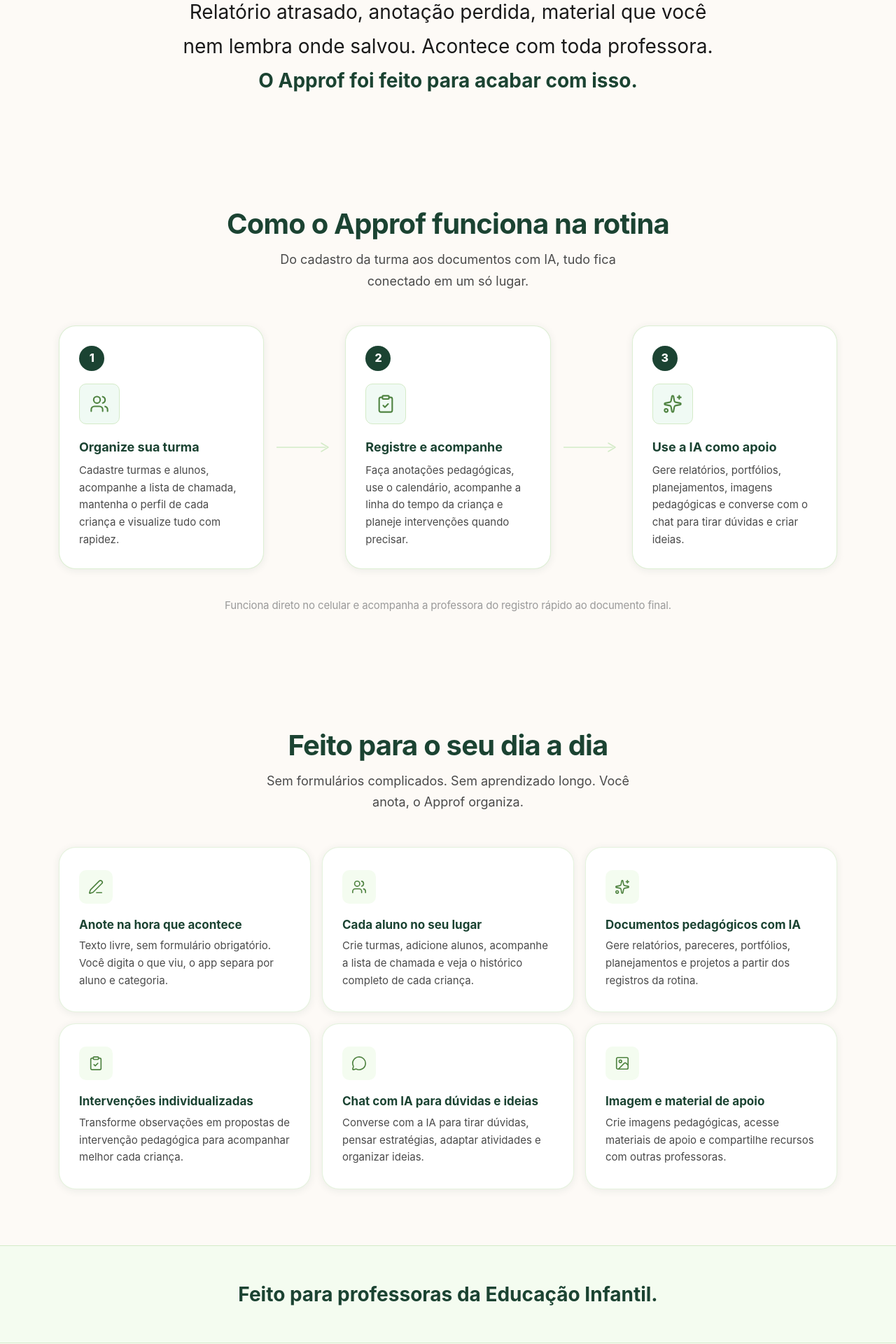
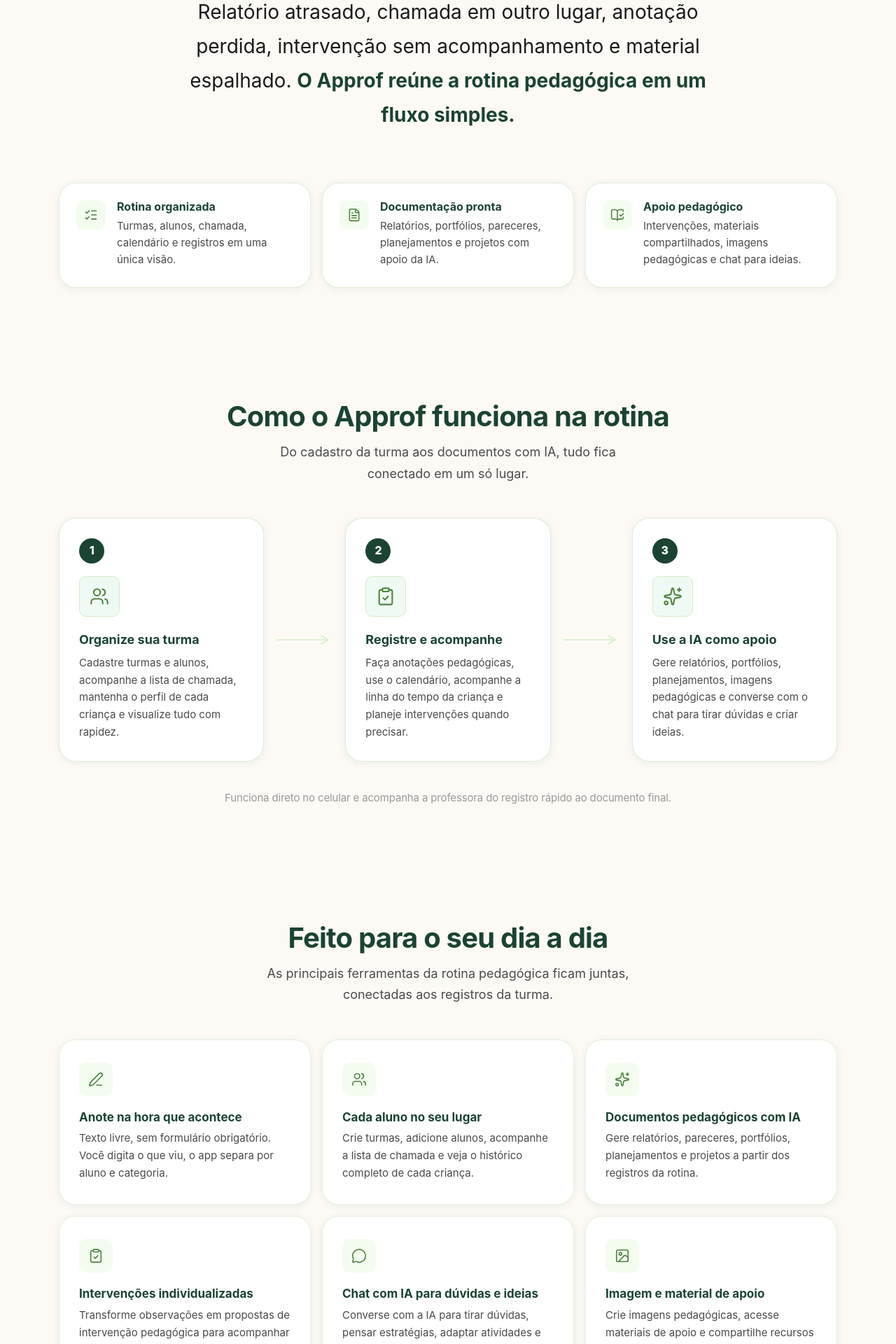
Before and after one commit to apphublar/approf, a Next.js app in the folder apps/site/: page / in a window 1280 px wide. Shown: the part 880-2800 px from the top of the page at 70% size. Built offline with nearby package versions, Linux system fonts and the light colour scheme; no server answers.

Commit message:
feat: polish public site messaging

```diff
--- a/apps/site/app/components/Navbar.tsx
+++ b/apps/site/app/components/Navbar.tsx
@@ -29,7 +29,7 @@
             Como funciona
           </a>
           <a href="#precos" className="navbar__link">
-            Precos
+            Preços
           </a>
         </div>
 
--- a/apps/site/app/components/PricingSection.tsx
+++ b/apps/site/app/components/PricingSection.tsx
@@ -40,7 +40,7 @@
           <p>Sem fidelidade. Cancele quando quiser.</p>
         </div>
 
-        <div className="pricing-toggle" role="group" aria-label="Periodo de cobranca">
+        <div className="pricing-toggle" role="group" aria-label="Período de cobrança">
           <button
             className={`pricing-toggle-btn${!isAnnual ? ' pricing-toggle-btn--active' : ''}`}
             onClick={() => setIsAnnual(false)}
@@ -55,7 +55,7 @@
           >
             Anual
             <span className="pricing-toggle-badge">
-              <Gift size={13} strokeWidth={2} /> 2 meses gratis
+              <Gift size={13} strokeWidth={2} /> 2 meses grátis
             </span>
           </button>
         </div>
@@ -64,9 +64,9 @@
           <div className="pricing-card">
             <div className="pricing-badge">
               {isAnnual ? (
-                <><Gift size={13} strokeWidth={2} /> 2 meses gratis</>
+                <><Gift size={13} strokeWidth={2} /> 2 meses grátis</>
               ) : (
-                '7 dias gratis'
+                '7 dias grátis'
               )}
             </div>
 
@@ -81,7 +81,7 @@
               <span className="pricing-currency">
                 {isAnnual ? ',75' : ',90'}
               </span>
-              <span className="pricing-period">/mes</span>
+              <span className="pricing-period">/mês</span>
             </div>
 
             {isAnnual && (
@@ -116,11 +116,11 @@
         <div className="pricing-payment-info">
           <div className="pricing-payment-item">
             <CreditCard size={14} strokeWidth={1.8} />
-            <span>Cartao de credito e Pix aceitos</span>
+            <span>Cartão de crédito e Pix aceitos</span>
           </div>
           <div className="pricing-payment-item">
             <Calendar size={14} strokeWidth={1.8} />
-            <span>Cobranca mensal ou anual, sem fidelidade</span>
+            <span>Cobrança mensal ou anual, sem fidelidade</span>
           </div>
           <div className="pricing-payment-item">
             <X size={14} strokeWidth={2} />
@@ -129,7 +129,7 @@
         </div>
 
         <p className="pricing-security">
-          Pagamento processado com segurança. Seus dados estao protegidos.
+          Pagamento processado com segurança. Seus dados estão protegidos.
         </p>
       </div>
     </section>
--- a/apps/site/app/globals.css
+++ b/apps/site/app/globals.css
@@ -437,6 +437,57 @@
 }
 
 /* ==============================================
+   DESTAQUES
+   ============================================== */
+
+.highlights {
+  background: var(--cream);
+  padding: 0 0 76px;
+}
+
+.highlights__grid {
+  display: grid;
+  grid-template-columns: repeat(3, 1fr);
+  gap: 16px;
+}
+
+.highlight-card {
+  display: flex;
+  align-items: flex-start;
+  gap: 16px;
+  min-height: 150px;
+  padding: 24px;
+  background: var(--white);
+  border: 1px solid rgba(212, 235, 200, 0.72);
+  border-radius: var(--radius-lg);
+  box-shadow: var(--shadow-card);
+}
+
+.highlight-card__icon {
+  width: 42px;
+  height: 42px;
+  min-width: 42px;
+  display: flex;
+  align-items: center;
+  justify-content: center;
+  border-radius: var(--radius-sm);
+  background: var(--gpbg);
+  color: var(--gm);
+}
+
+.highlight-card h2 {
+  font-size: 1rem;
+  color: var(--gd);
+  margin-bottom: 6px;
+}
+
+.highlight-card p {
+  font-size: 0.9375rem;
+  line-height: 1.6;
+  color: var(--soft);
+}
+
+/* ==============================================
    COMO FUNCIONA — 3 PASSOS
    ============================================== */
 
@@ -586,19 +637,61 @@
 
 .for-who {
   background: var(--gpbg);
-  padding: 48px 0;
+  padding: 64px 0;
   border-top: 1px solid var(--border);
   border-bottom: 1px solid var(--border);
 }
 
-.for-who__text {
-  font-size: clamp(1.375rem, 2.5vw, 1.75rem);
+.for-who .container {
+  display: flex;
+  align-items: center;
+  justify-content: space-between;
+  gap: 48px;
+}
+
+.for-who__content {
+  max-width: 660px;
+}
+
+.for-who__eyebrow {
+  font-size: 0.8125rem;
+  font-weight: 800;
+  color: var(--gm);
+  letter-spacing: 0.08em;
+  text-transform: uppercase;
+  margin-bottom: 10px;
+}
+
+.for-who__content h2 {
+  font-size: clamp(1.75rem, 3vw, 2.35rem);
   color: var(--gd);
-  text-align: center;
-  max-width: 620px;
-  margin: 0 auto;
-  line-height: 1.5;
+  margin-bottom: 14px;
+}
+
+.for-who__content p:not(.for-who__eyebrow) {
+  font-size: 1.0625rem;
+  color: var(--soft);
+  line-height: 1.7;
+}
+
+.for-who__list {
+  display: grid;
+  gap: 10px;
+  min-width: 260px;
+}
+
+.for-who__list span {
+  display: flex;
+  align-items: center;
+  gap: 10px;
+  padding: 12px 14px;
+  border-radius: var(--radius-md);
+  background: var(--white);
+  border: 1px solid rgba(212, 235, 200, 0.82);
+  color: var(--gd);
+  font-size: 0.9375rem;
   font-weight: 700;
+  box-shadow: var(--shadow-card);
 }
 
 /* ==============================================
@@ -943,8 +1036,21 @@
    ============================================== */
 
 @media (max-width: 960px) {
+  .highlights__grid {
+    grid-template-columns: 1fr;
+  }
+
   .features__grid {
     grid-template-columns: repeat(2, 1fr);
+  }
+
+  .for-who .container {
+    align-items: flex-start;
+    flex-direction: column;
+  }
+
+  .for-who__list {
+    width: 100%;
   }
 }
 
@@ -957,7 +1063,8 @@
 
   .step {
     max-width: 100%;
-    padding: 0 8px;
+    min-height: auto;
+    padding: 24px;
   }
 
   .step__desc {
@@ -971,6 +1078,10 @@
   .features__grid {
     grid-template-columns: 1fr;
     gap: 12px;
+  }
+
+  .highlight-card {
+    min-height: auto;
   }
 
   .pricing-card {
--- a/apps/site/app/page.tsx
+++ b/apps/site/app/page.tsx
@@ -6,6 +6,10 @@
   ClipboardCheck,
   Image,
   ArrowDown,
+  CalendarDays,
+  FileText,
+  ListChecks,
+  BookOpenCheck,
 } from 'lucide-react'
 import Navbar from './components/Navbar'
 import PricingSection from './components/PricingSection'
@@ -80,6 +84,24 @@
   },
 ]
 
+const highlights = [
+  {
+    icon: <ListChecks size={20} strokeWidth={1.9} />,
+    title: 'Rotina organizada',
+    desc: 'Turmas, alunos, chamada, calendário e registros em uma única visão.',
+  },
+  {
+    icon: <FileText size={20} strokeWidth={1.9} />,
+    title: 'Documentação pronta',
+    desc: 'Relatórios, portfólios, pareceres, planejamentos e projetos com apoio da IA.',
+  },
+  {
+    icon: <BookOpenCheck size={20} strokeWidth={1.9} />,
+    title: 'Apoio pedagógico',
+    desc: 'Intervenções, materiais compartilhados, imagens pedagógicas e chat para ideias.',
+  },
+]
+
 /* ============================================================
    PAGE
    ============================================================ */
@@ -111,13 +133,13 @@
 
           {/* Headline */}
           <h1 className="hero__headline">
-            Organize sua rotina, simplifique sua vida
+            O app completo para a rotina da professora
           </h1>
 
           {/* Subtítulo */}
           <p className="hero__sub">
-            Anotações organizadas que se transformam em relatórios completos
-            com um clique. Sem esforço, sem perda de tempo.
+            Organize turmas, acompanhe crianças, registre observações e gere
+            documentos pedagógicos com IA, tudo em um só lugar.
           </p>
 
           {/* CTAs */}
@@ -132,7 +154,7 @@
           </div>
 
           <p className="hero__caption">
-            Para professoras da Educação Infantil · 0 a 5 anos
+            Educação Infantil · 0 a 5 anos · direto no celular
           </p>
         </section>
 
@@ -142,10 +164,24 @@
         <section className="problem">
           <div className="container">
             <p className="problem__text">
-              Relatório atrasado, anotação perdida, material que você nem
-              lembra onde salvou. Acontece com toda professora.{' '}
-              <strong>O Approf foi feito para acabar com isso.</strong>
+              Relatório atrasado, chamada em outro lugar, anotação perdida,
+              intervenção sem acompanhamento e material espalhado.{' '}
+              <strong>O Approf reúne a rotina pedagógica em um fluxo simples.</strong>
             </p>
+          </div>
+        </section>
+
+        <section className="highlights" aria-label="Principais benefícios">
+          <div className="container highlights__grid">
+            {highlights.map((item) => (
+              <div className="highlight-card" key={item.title}>
+                <div className="highlight-card__icon">{item.icon}</div>
+                <div>
+                  <h2>{item.title}</h2>
+                  <p>{item.desc}</p>
+                </div>
+              </div>
+            ))}
           </div>
         </section>
 
@@ -225,8 +261,8 @@
             <div className="section-header">
               <h2>Feito para o seu dia a dia</h2>
               <p>
-                Sem formulários complicados. Sem aprendizado longo.
-                Você anota, o Approf organiza.
+                As principais ferramentas da rotina pedagógica ficam juntas,
+                conectadas aos registros da turma.
               </p>
             </div>
 
@@ -247,9 +283,20 @@
             ============================== */}
         <section className="for-who">
           <div className="container">
-            <p className="for-who__text">
-              Feito para professoras da Educação Infantil.
-            </p>
+            <div className="for-who__content">
+              <p className="for-who__eyebrow">Para quem é</p>
+              <h2>Feito para professoras da Educação Infantil</h2>
+              <p>
+                O Approf apoia quem acompanha crianças de 0 a 5 anos e precisa
+                transformar a rotina da sala em registros, documentos,
+                planejamentos e intervenções com mais clareza.
+              </p>
+            </div>
+            <div className="for-who__list" aria-label="Recursos principais">
+              <span><CalendarDays size={16} /> Rotina e calendário</span>
+              <span><Users size={16} /> Turmas e alunos</span>
+              <span><Sparkles size={16} /> IA pedagógica</span>
+            </div>
           </div>
         </section>
 
```
